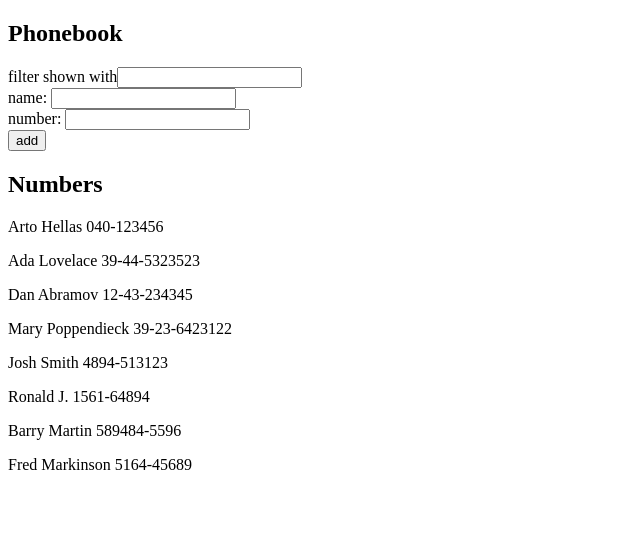
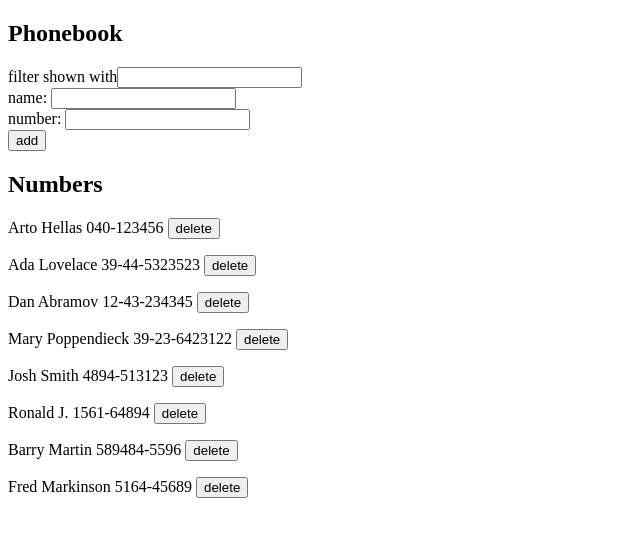
Before and after one commit to epessine/fullstackopen-exercises, a React (Create React App) app in the folder part1-2/phonebook/: page / in a window 1280 px wide. Shown: the top 536 px of the page, without its empty margins (0-640 px from the left). Built offline with nearby package versions, Linux system fonts and the light colour scheme; data requests are answered from the project's data file.

Commit message:
Exercise 2.17

```diff
--- a/part1-2/phonebook/src/components/App.js
+++ b/part1-2/phonebook/src/components/App.js
@@ -1,6 +1,5 @@
 import React, { useState, useEffect } from 'react';
 import personService from '../services/persons';
-import axios from 'axios';
 import Search from './Search';
 import List from './List';
 import Form from './Form';
@@ -29,6 +28,19 @@ const App = () => {
 
   const handleSearchChange = e => {
     setNewSearch(e.target.value.toLowerCase());
+  }
+
+  const handleDelete = id => {
+    const deletedPerson = persons.find(person => person.id === id);
+    if (window.confirm(`Delete ${deletedPerson.name}?`)) {
+      personService.destroy(id)
+        .then(() => {
+          setPersons(persons.filter(person => person !== deletedPerson))
+        })
+        .catch(e => {
+          console.log(e);
+        })
+    }
   }
 
   const personsToShow = newSearch
@@ -64,7 +76,7 @@ const App = () => {
         values={[newName, newNumber]}
       >
       </Form>
-      <List persons={personsToShow}></List>
+      <List persons={personsToShow} handleDelete={handleDelete}></List>
     </div>
   )
 }
--- a/part1-2/phonebook/src/components/List.js
+++ b/part1-2/phonebook/src/components/List.js
@@ -1,11 +1,11 @@
 import React from 'react';
 
-const List = ({ persons }) => {
+const List = ({ persons, handleDelete }) => {
   return (
     <div>
       <h2>Numbers</h2>
       {persons.map(person =>
-        <p key={person.id}>{person.name} {person.number}</p>
+        <p key={person.id}>{person.name} {person.number} <button onClick={() => handleDelete(person.id)}>delete</button></p>
       )}
     </div>
   )
--- a/part1-2/phonebook/src/services/persons.js
+++ b/part1-2/phonebook/src/services/persons.js
@@ -12,5 +12,10 @@ const create = newPerson => {
   return req.then(res => res.data)
 }
 
+const destroy = (id) => {
+  const req = axios.delete(`http://localhost:3001/persons/${id}`);
+  return req.then(res => res.data)
+}
+
 /* eslint import/no-anonymous-default-export: [2, {"allowObject": true}] */
-export default { getAll, create };
+export default { getAll, create, destroy };
```
